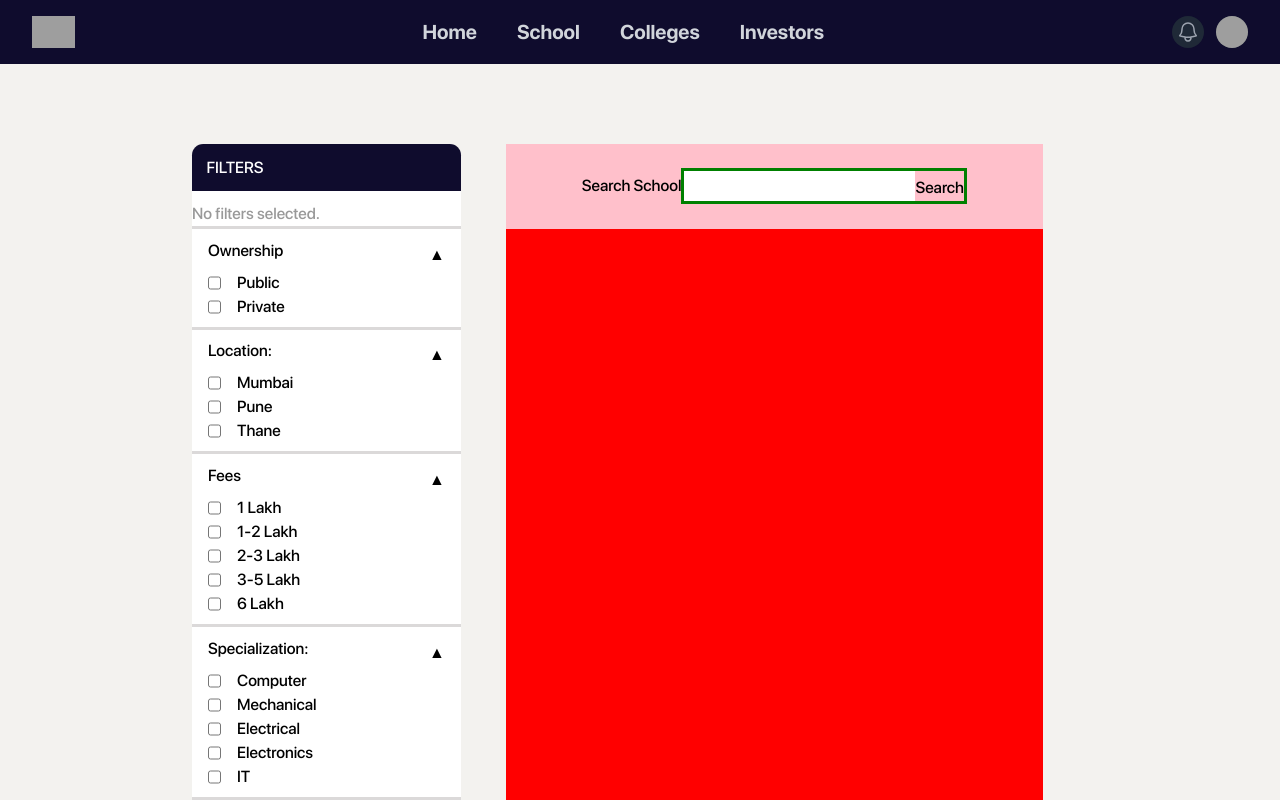
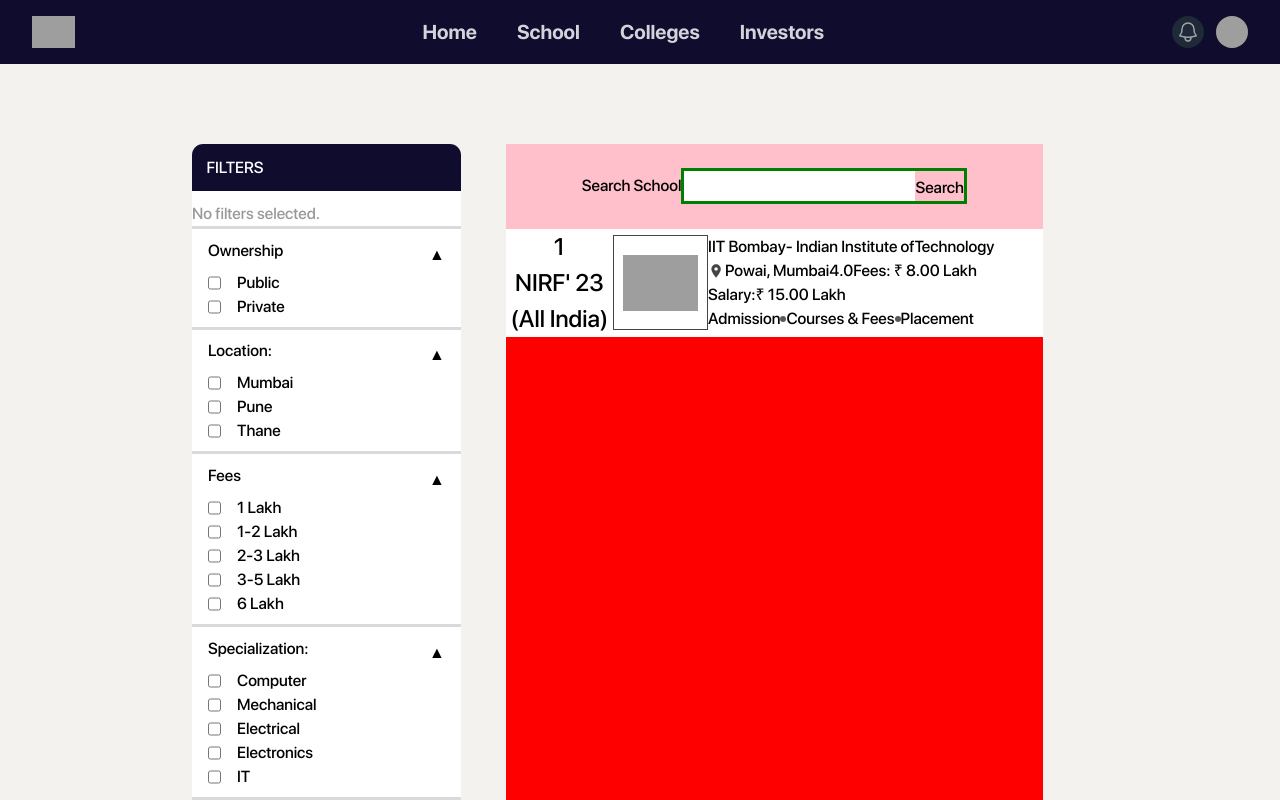
Before and after one commit to open-xyz/campus-finder, a React (Create React App) app: page /college in a window 1280 px wide. Shown: the top 800 px of the page. Built offline with nearby package versions, Linux system fonts and the light colour scheme; grey boxes are pictures that could not be loaded.

Commit message:
college card added

```diff
--- a/src/Pages/College/College.css
+++ b/src/Pages/College/College.css
@@ -202,3 +202,39 @@
   font-weight: 500;
   margin-bottom: 0.5rem;
 }
+
+.college-card {
+  display: flex;
+  align-items: center;
+  background-color: #fff;
+}
+
+.image img {
+  width: 4.6875rem;
+}
+.info-two {
+  display: flex;
+  align-items: center;
+}
+.info-four {
+  display: flex;
+  align-items: center;
+}
+.locations {
+  display: flex;
+  align-items: center;
+}
+
+.college-list {
+  background-color: red;
+}
+
+.image {
+  display: flex;
+  align-items: center;
+  justify-content: center;
+  width: 5.9375rem;
+  height: 5.9375rem;
+  flex-shrink: 0;
+  border: 0.12rem solid #444444;
+}
--- a/src/Pages/College/College.js
+++ b/src/Pages/College/College.js
@@ -1,6 +1,8 @@
 import React, { useState } from "react";
 import "./College.css";
 import Clear from "./collegeImages/clear.svg";
+import Location from "./collegeImages/location.svg";
+import Dot from "./collegeImages/dot.svg";
 
 export default function College() {
   const [selectedLocation, setSelectedLocation] = useState("");
@@ -568,7 +570,60 @@
               <button onClick={filterColleges}>Search</button>
             </div>
           </div>
-          <div className="college-list"></div>
+          <div className="college-list">
+            <div className="college-card">
+              <div className="rank">
+                <div className="rank-ranks">1</div>
+                <div className="rank-ranking-institute">
+                  <div>NIRF' 23</div>
+                  <div>(All India)</div>
+                </div>
+              </div>
+              <div className="image">
+                <img
+                  src="https://images.shiksha.com/mediadata/images/1605086820phpSFQlAR.jpg"
+                  alt="college_logo"
+                />
+              </div>
+              <div className="collge-info">
+                <div className="collge-name">
+                  IIT Bombay- Indian Institute ofTechnology
+                </div>
+                <div className="info-two">
+                  <div className="locations">
+                    <div className="img">
+                      <img src={Location} alt="location" />
+                    </div>
+                    <div className="address">Powai, Mumbai</div>
+                  </div>
+                  <div className="verticalline"></div>
+                  <div className="rating">
+                    <div className="rate">4.0</div>
+                    <div className="star"></div>
+                  </div>
+                  <div className="college-fees">
+                    <span>Fees:</span> ₹ 8.00 Lakh
+                  </div>
+                </div>
+                <div className="info-three">
+                  <div className="salary">
+                    <span>Salary:</span>₹ 15.00 Lakh
+                  </div>
+                </div>
+                <div className="info-four">
+                  <div className="admission">Admission</div>
+                  <div className="dot">
+                    <img src={Dot} alt="dot" />
+                  </div>
+                  <div className="coursesandfees">Courses & Fees </div>
+                  <div className="dot">
+                    <img src={Dot} alt="dot" />
+                  </div>
+                  <dic className="placement">Placement</dic>
+                </div>
+              </div>
+            </div>
+          </div>
         </div>
       </div>
     </div>
```
Also changed, not shown: src/Pages/College/collegeImages/dot.svg (added), src/Pages/College/collegeImages/location.svg (added).
